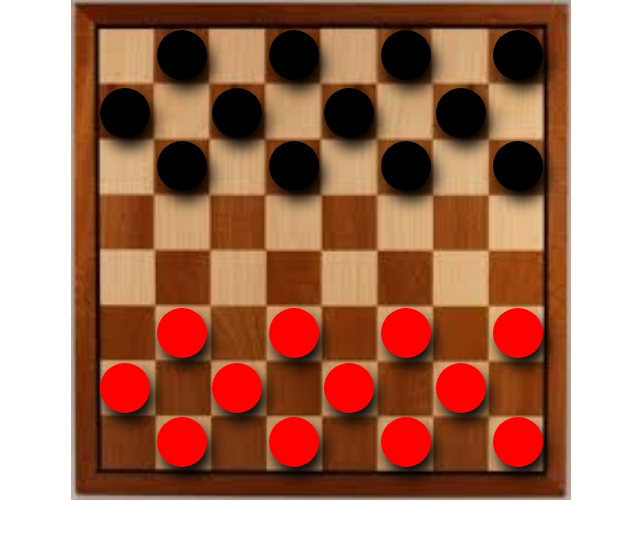
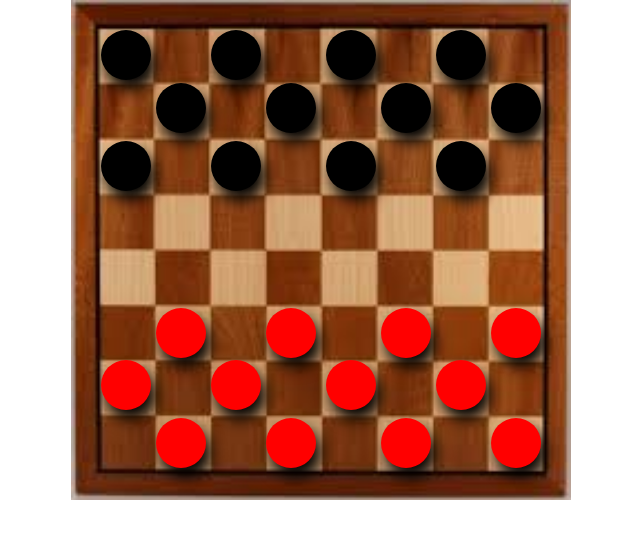
Before and after one commit to Lizycoder/checkers, a plain HTML site: page index.html in a window 1280 px wide. Shown: the whole page, without its empty margins (319-959 px from the left). Drawn offline with Linux system fonts and the light colour scheme.

Commit message:
positioned each checker

```diff
--- a/css/styles.css
+++ b/css/styles.css
@@ -7,70 +7,66 @@
 	height:500px;
 	font-size:0;
 	position:relative;
+	background-image: url(../img/board.jpg);
+	background-repeat:no-repeat;
+	background-size:contain;
 }
-.container__board {
-	height:500px;
 
-}
-.container__row {
-	padding:0;
-	list-style-type:none;
-}
-.container__row--1 {
-	position:absolute;
-	top:30px;
-	right:0;
-	left:86px;
-
-}
-.container__row--2 {
-	position:absolute;
-	top:88px;
-	right:0px;
-	left:29px;
-
-}
-.container__row--3 {
-	position:absolute;
-	top:141px;
-	right:0;
-	left:86px;
-
-}
-.container__row--4 {
-	position:absolute;
-	top:308px;
-	right:0;
-	left:86px;
-
-}
-.container__row--5 {
-	position:absolute;
-	top:363px;
-	right:0px;
-	left:29px;
-
-}
-.container__row--6 {
-	position:absolute;
-	top:417px;
-	right:0;
-	left:86px;
-
-}
-.container__checkers {
+.container__checker {
 	display:inline-block;
 	width:50px;
 	height:50px;
 	border-radius: 50%;
 	box-shadow: 5px 10px 15px;
+	position:absolute;
+	right:0;
 }
-.container__checkers:not(:last-of-type) {
-	margin-right:62px;
-}
-.container__checkers--red {
+
+.container__checker--red {
 	background-color:red;
 }
-.container__checkers--black {
+.container__checker--black {
 	background-color:black;
 }
+.row-1 {
+	top:30px;
+}
+.row-2 {
+	top:83px;
+}
+.row-3 {
+	top:141px;
+}
+.row-4 {
+	top:308px;
+}
+.row-5 {
+	top:360px;
+}
+.row-6 {
+	top:418px;
+}
+.col-1 {
+	left:30px;
+}
+.col-2 {
+	left:85px;
+}
+.col-3 {
+	left:140px;
+}
+.col-4 {
+	left:195px;
+}
+.col-5 {
+	left:255px;
+}
+.col-6 {
+	left:310px;
+}
+.col-7 {
+	left:365px;
+}
+.col-8 {
+	left:420px;
+}
--- a/index.html
+++ b/index.html
@@ -11,42 +11,31 @@
 </head>
 <body>
 <section class="container">
-	<img class="container__board" src="img/board.jpg" alt="">
-	<ul class="container__row container__row--1">
-		<li class="container__checkers container__checkers--black"></li>
-		<li class="container__checkers container__checkers--black"></li>
-		<li class="container__checkers container__checkers--black"></li>
-		<li class="container__checkers container__checkers--black"></li>
-	</ul>
-	<ul class="container__row container__row--2">
-		<li class="container__checkers container__checkers--black"></li>
-		<li class="container__checkers container__checkers--black"></li>
-		<li class="container__checkers container__checkers--black"></li>
-		<li class="container__checkers container__checkers--black"></li>
-	</ul>
-	<ul class="container__row container__row--3">
-		<li class="container__checkers container__checkers--black"></li>
-		<li class="container__checkers container__checkers--black"></li>
-		<li class="container__checkers container__checkers--black"></li>
-		<li class="container__checkers container__checkers--black"></li>
-	</ul>
-	<ul class="container__row container__row--4">
-		<li class="container__checkers container__checkers--red"></li>
-		<li class="container__checkers container__checkers--red"></li>
-		<li class="container__checkers container__checkers--red"></li>
-		<li class="container__checkers container__checkers--red"></li>
-	</ul>
-	<ul class="container__row container__row--5">
-		<li class="container__checkers container__checkers--red"></li>
-		<li class="container__checkers container__checkers--red"></li>
-		<li class="container__checkers container__checkers--red"></li>
-		<li class="container__checkers container__checkers--red"></li>
-	</ul>
-	<ul class="container__row container__row--6">
-		<li class="container__checkers container__checkers--red"></li>
-		<li class="container__checkers container__checkers--red"></li>
-		<li class="container__checkers container__checkers--red"></li>
-		<li class="container__checkers container__checkers--red"></li>
+	<ul class="container__checkers">
+		<li class="container__checker container__checker--black row-1 col-1"></li>
+		<li class="container__checker container__checker--black row-1 col-3"></li>
+		<li class="container__checker container__checker--black row-1 col-5"></li>
+		<li class="container__checker container__checker--black row-1 col-7"></li>
+		<li class="container__checker container__checker--black row-2 col-2"></li>
+		<li class="container__checker container__checker--black row-2 col-4"></li>
+		<li class="container__checker container__checker--black row-2 col-6"></li>
+		<li class="container__checker container__checker--black row-2 col-8"></li>
+		<li class="container__checker container__checker--black row-3 col-1"></li>
+		<li class="container__checker container__checker--black row-3 col-3"></li>
+		<li class="container__checker container__checker--black row-3 col-5"></li>
+		<li class="container__checker container__checker--black row-3 col-7"></li>
+		<li class="container__checker container__checker--red row-4 col-2"></li>
+		<li class="container__checker container__checker--red row-4 col-4"></li>
+		<li class="container__checker container__checker--red row-4 col-6"></li>
+		<li class="container__checker container__checker--red row-4 col-8"></li>
+		<li class="container__checker container__checker--red row-5 col-1"></li>
+		<li class="container__checker container__checker--red row-5 col-3"></li>
+		<li class="container__checker container__checker--red row-5 col-5"></li>
+		<li class="container__checker container__checker--red row-5 col-7"></li>
+		<li class="container__checker container__checker--red row-6 col-2"></li>
+		<li class="container__checker container__checker--red row-6 col-4"></li>
+		<li class="container__checker container__checker--red row-6 col-6"></li>
+		<li class="container__checker container__checker--red row-6 col-8"></li>
 	</ul>
 </section>
 
```
